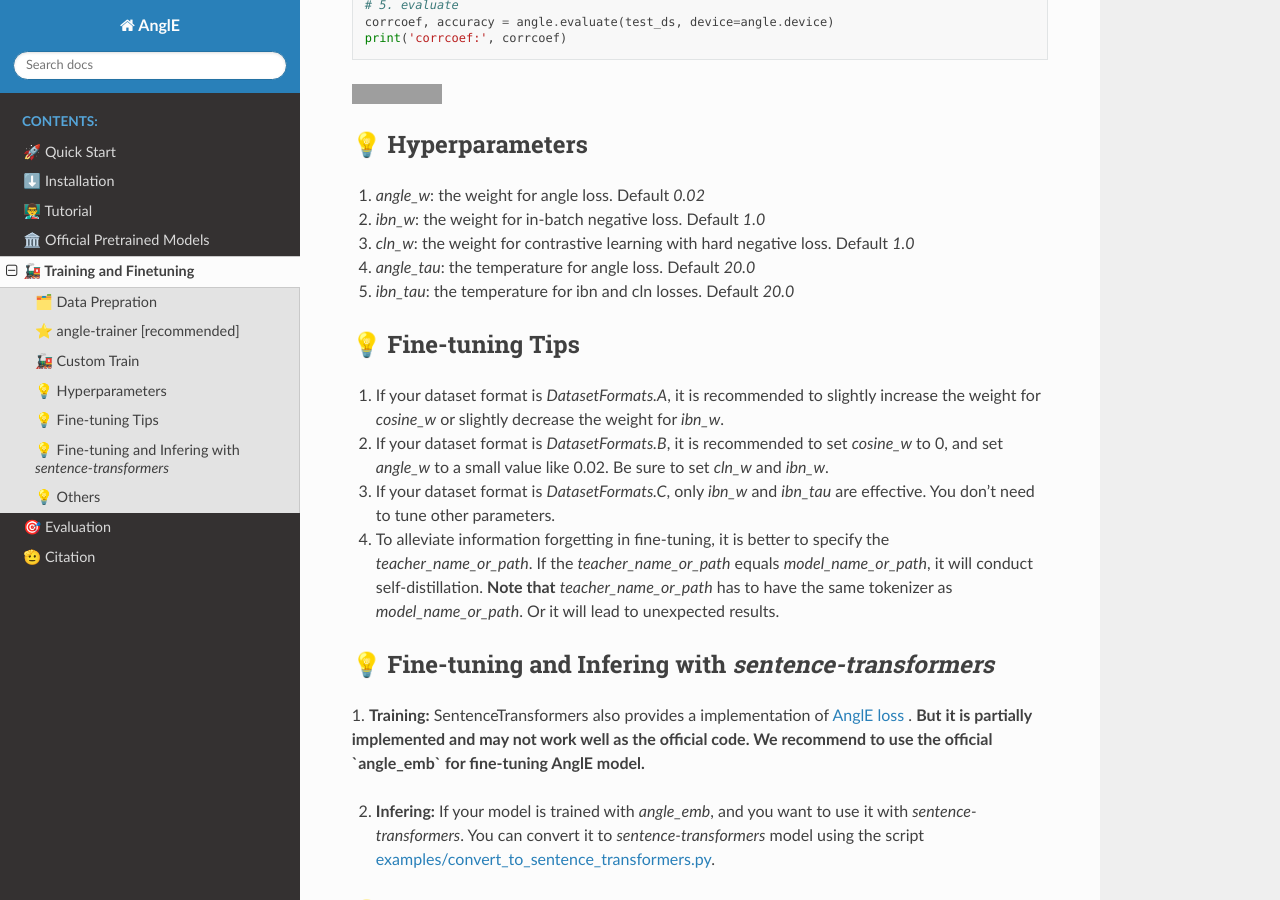
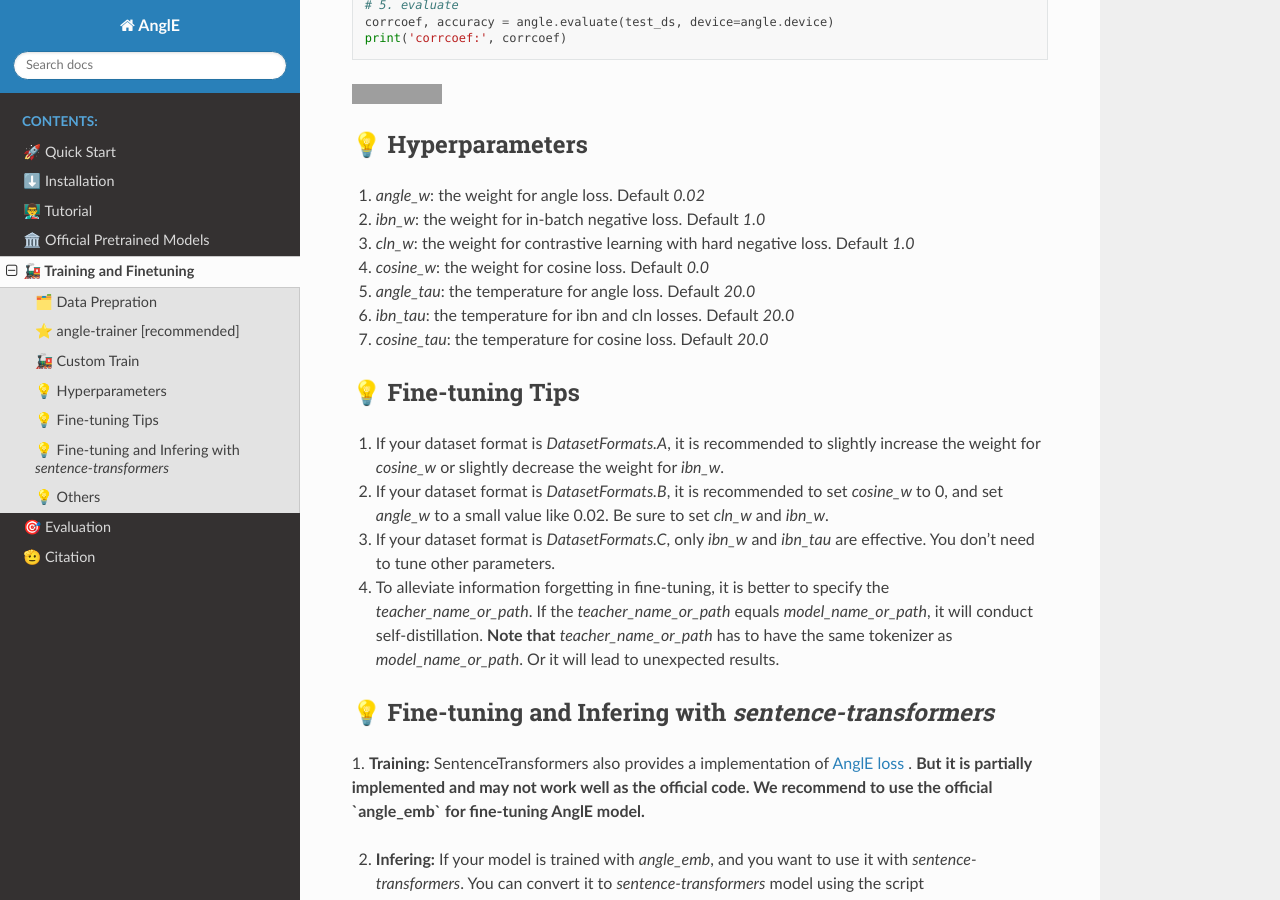
Before and after one commit to SeanLee97/AnglE, a Sphinx documentation site: the page built from docs/notes/training.rst, in a window 1280 px wide and 900 px high, scrolled down 3434 px. Built offline with Sphinx 7.4.7 and the Read the Docs theme 3.1.0, drawn with Linux system fonts in a browser that asks for light colours; grey boxes are pictures that could not be loaded.

Commit message:
correct docs

```diff
--- a/docs/notes/training.rst
+++ b/docs/notes/training.rst
@@ -202,9 +202,10 @@ You can also train a sentence embedding model using the `angle_emb` library. Her
 1. `angle_w`: the weight for angle loss. Default `0.02`
 2. `ibn_w`: the weight for in-batch negative loss. Default `1.0`
 3. `cln_w`: the weight for contrastive learning with hard negative loss. Default `1.0`
-4. `angle_tau`: the temperature for angle loss. Default `20.0`
-5. `ibn_tau`: the temperature for ibn and cln losses. Default `20.0`
-
+4. `cosine_w`: the weight for cosine loss. Default `0.0`
+5. `angle_tau`: the temperature for angle loss. Default `20.0`
+6. `ibn_tau`: the temperature for ibn and cln losses. Default `20.0`
+7. `cosine_tau`: the temperature for cosine loss. Default `20.0`
 
 
 💡 Fine-tuning Tips
```
